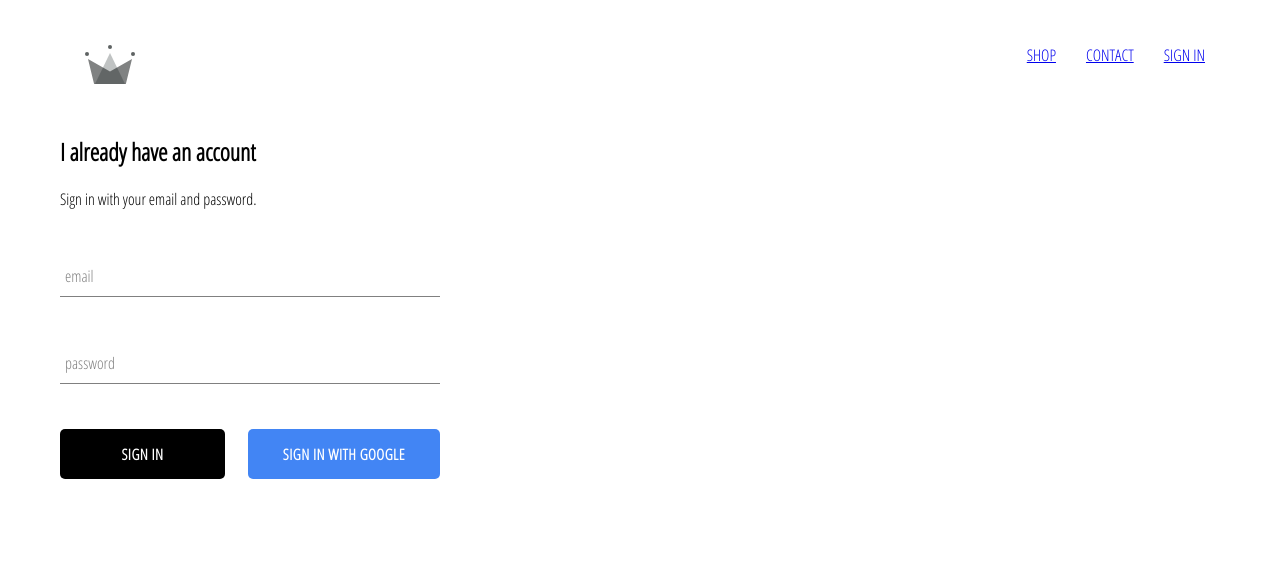
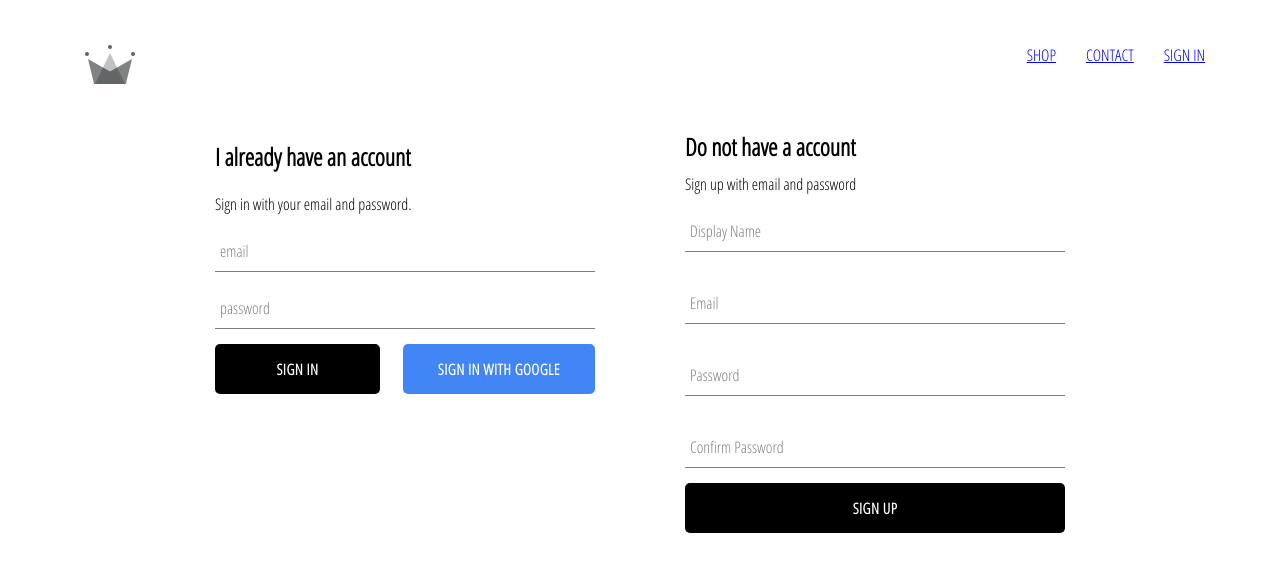
Before and after one commit to MadanMohanw95/crown-clothing, a React (Create React App) app: page /#/signin in a window 1280 px wide. Shown: the top 572 px of the page. Built offline with nearby package versions, Linux system fonts and the light colour scheme; no server answers.

Commit message:
Finished sign in and sign up authentication using firebase

```diff
--- a/src/App.js
+++ b/src/App.js
@@ -8,7 +8,7 @@
 import ShopPage from './pages/shop/shop.component';
 import Header from './components/header/header.component';
 import SignInSignUpPage from './pages/sign-in-and-sign-up/sign-in-and-sign-up.component';
-import { auth } from './firebase/firebase.utils';
+import { auth, createUserProfileDocument } from './firebase/firebase.utils';
 
 class App extends React.Component {
   constructor() {
@@ -22,8 +22,24 @@
   unsubscribeFromAuth = null;
 
   componentDidMount() {
-    this.unsubscribeFromAuth = auth.onAuthStateChanged((user) => {
-      this.setState({ currentUser: user });
+    this.unsubscribeFromAuth = auth.onAuthStateChanged(async (userAuth) => {
+      if (userAuth) {
+        const userRef = await createUserProfileDocument(userAuth);
+
+        if (userRef) {
+          userRef.onSnapshot((snapShot) => {
+            this.setState({
+              currentUser: {
+                id: snapShot.id,
+                ...snapShot.data(),
+              },
+            });
+            console.log('user', this.state);
+          });
+        } else {
+          this.setState({ currentUser: userAuth });
+        }
+      }
     });
   }
 
--- a/src/components/form-input/form-input.styles.scss
+++ b/src/components/form-input/form-input.styles.scss
@@ -9,7 +9,7 @@
 
 .group {
   position: relative;
-  margin: 45px 0;
+  margin: 15px 0;
 
   .form-input {
     background: none;
@@ -22,7 +22,6 @@
     border: none;
     border-radius: 0;
     border-bottom: 1px solid $sub-color;
-    margin: 25px 0;
 
     &:focus {
       outline: none;
--- a/src/components/sign-in/sign-in.component.js
+++ b/src/components/sign-in/sign-in.component.js
@@ -1,6 +1,6 @@
 import React from 'react';
 
-import { signInWithGoogle } from '../../firebase/firebase.utils';
+import { auth, signInWithGoogle } from '../../firebase/firebase.utils';
 
 import FormInput from '../form-input/form-input.component';
 import CustomButton from '../custom-button/custom-button.component';
@@ -17,10 +17,17 @@
     };
   }
 
-  handleSubmit = (event) => {
+  handleSubmit = async (event) => {
     event.preventDefault();
 
-    this.setState({ email: '', password: '' });
+    const { email, password } = this.state;
+
+    try {
+      await auth.signInWithEmailAndPassword(email, password);
+      this.setState({ email: '', password: '' });
+    } catch (error) {
+      console.log('Error while sign in:', error.message);
+    }
   };
 
   handleChange = (event) => {
--- /dev/null
+++ b/src/components/sign-up/sign-up.component.js
@@ -0,0 +1,101 @@
+import React from 'react';
+
+import FormInput from '../form-input/form-input.component';
+import CustomButton from '../custom-button/custom-button.component';
+import { auth, createUserProfileDocument } from '../../firebase/firebase.utils';
+
+import './sign-up.styles.scss';
+
+class SignUp extends React.Component {
+  constructor() {
+    super();
+
+    this.state = {
+      displayName: '',
+      email: '',
+      password: '',
+      confirmPassword: '',
+    };
+  }
+
+  handleSubmit = async (event) => {
+    event.preventDefault();
+
+    const { displayName, email, password, confirmPassword } = this.state;
+
+    if (password !== confirmPassword) {
+      alert("passwords don't match");
+      return;
+    }
+
+    try {
+      const { user } = await auth.createUserWithEmailAndPassword(
+        email,
+        password
+      );
+      await createUserProfileDocument(user, { displayName });
+
+      this.setState({
+        displayName: '',
+        email: '',
+        password: '',
+        confirmPassword: '',
+      });
+    } catch (error) {
+      console.log('Error while sign up:', error.message);
+    }
+  };
+
+  handleChange = (event) => {
+    const { name, value } = event.target;
+
+    this.setState({ [name]: value });
+  };
+
+  render() {
+    const { displayName, email, password, confirmPassword } = this.state;
+    return (
+      <div className="sign-up">
+        <h2 className="title">Do not have a account</h2>
+        <span>Sign up with email and password</span>
+        <FormInput
+          type="text"
+          name="displayName"
+          value={displayName}
+          onChange={this.handleChange}
+          label="Display Name"
+          required
+        />
+        <FormInput
+          type="email"
+          name="email"
+          value={email}
+          onChange={this.handleChange}
+          label="Email"
+          required
+        />
+        <FormInput
+          type="password"
+          name="password"
+          value={password}
+          onChange={this.handleChange}
+          label="Password"
+          required
+        />
+        <FormInput
+          type="password"
+          name="confirmPassword"
+          value={confirmPassword}
+          onChange={this.handleChange}
+          label="Confirm Password"
+          required
+        />
+        <CustomButton type="submit" onClick={this.handleSubmit}>
+          Sign Up
+        </CustomButton>
+      </div>
+    );
+  }
+}
+
+export default SignUp;
--- /dev/null
+++ b/src/components/sign-up/sign-up.styles.scss
@@ -0,0 +1,9 @@
+.sign-up {
+  display: flex;
+  flex-direction: column;
+  width: 380px;
+
+  .title {
+    margin: 10px 0;
+  }
+}
--- a/src/firebase/firebase.utils.js
+++ b/src/firebase/firebase.utils.js
@@ -17,6 +17,26 @@
 export const auth = firebase.auth();
 export const firestore = firebase.firestore();
 
+export const createUserProfileDocument = async (userAuth, additionalData) => {
+  if (!userAuth) return;
+
+  const userRef = firestore.doc(`users/${userAuth.uid}`);
+
+  const snapshot = await userRef.get();
+
+  if (!snapshot.exists) {
+    const { displayName, email } = userAuth;
+    const createdAt = new Date();
+
+    try {
+      await userRef.set({ displayName, email, createdAt, ...additionalData });
+    } catch (err) {
+      console.log('Error while creating user', err.message);
+    }
+  }
+  return userRef;
+};
+
 const provider = new firebase.auth.GoogleAuthProvider();
 provider.setCustomParameters({ prompt: 'select_account' });
 
--- a/src/pages/sign-in-and-sign-up/sign-in-and-sign-up.component.js
+++ b/src/pages/sign-in-and-sign-up/sign-in-and-sign-up.component.js
@@ -3,11 +3,15 @@
 import './sign-in-and-sign-up.component';
 import '../../components/sign-in/sign-in.component';
 import SignIn from '../../components/sign-in/sign-in.component';
+import SignUp from '../../components/sign-up/sign-up.component';
+
+import './sign-in-and-sign-up.styles.scss';
 
 const SignInSignUpPage = () => {
   return (
     <div className="sign-in-and-sign-up">
       <SignIn />
+      <SignUp />
     </div>
   );
 };
--- a/src/pages/sign-in-and-sign-up/sign-in-and-sign-up.styles.scss
+++ b/src/pages/sign-in-and-sign-up/sign-in-and-sign-up.styles.scss
@@ -0,0 +1,6 @@
+.sign-in-and-sign-up {
+  width: 850px;
+  display: flex;
+  justify-content: space-between;
+  margin: 30px auto;
+}
```
